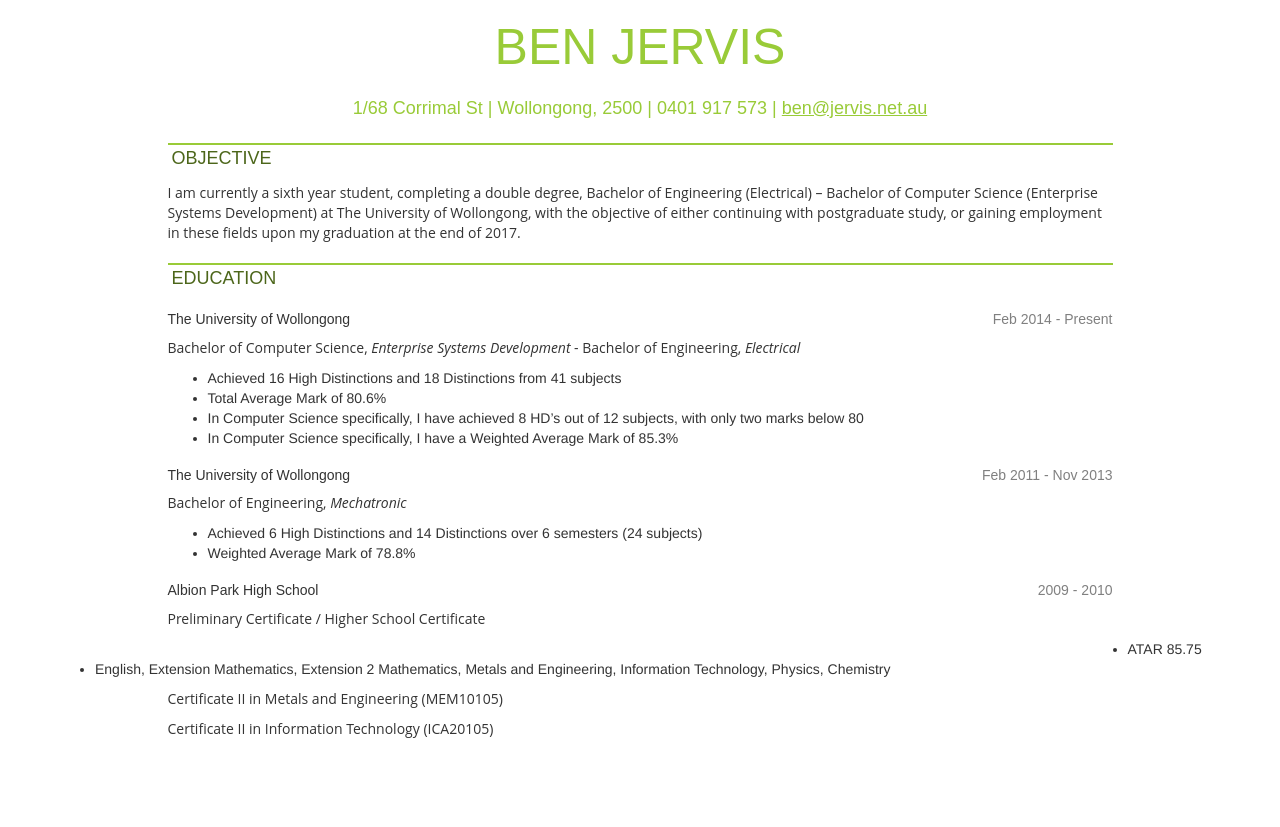
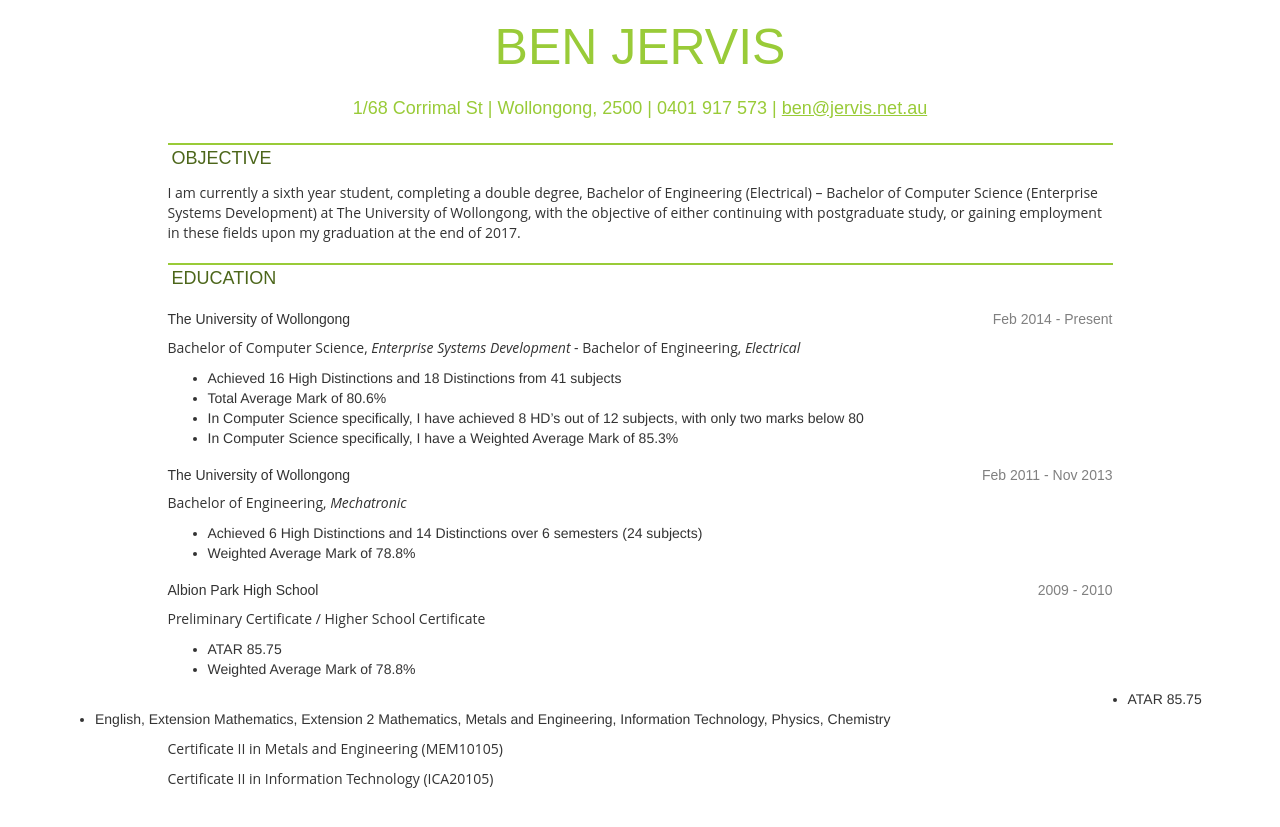
Before and after one commit to ben-jervis-old/benJervis.github.io, a Jekyll site: the page resume.html, which Jekyll copies as it is, in a window 1280 px wide. Shown: the top 827 px of the page. Built offline with Jekyll 4.4.1, drawn with Linux system fonts in a browser that asks for light colours.

Commit message:
Update resume.html

```diff
--- a/resume.html
+++ b/resume.html
@@ -129,6 +129,16 @@
 
       <div class="row">
         <div class="col-sm-1"></div>
+        <div class="col-sm-10">
+          <ul>
+            <li>ATAR 85.75</li>
+            <li>Weighted Average Mark of 78.8%</li>
+          </ul>
+        </div>
+      </div>
+
+      <div class="row">
+        <div class="col-sm-1"></div>
         <p class="col-sm-10">
           <ul>
             <li>ATAR 85.75</li>
```
